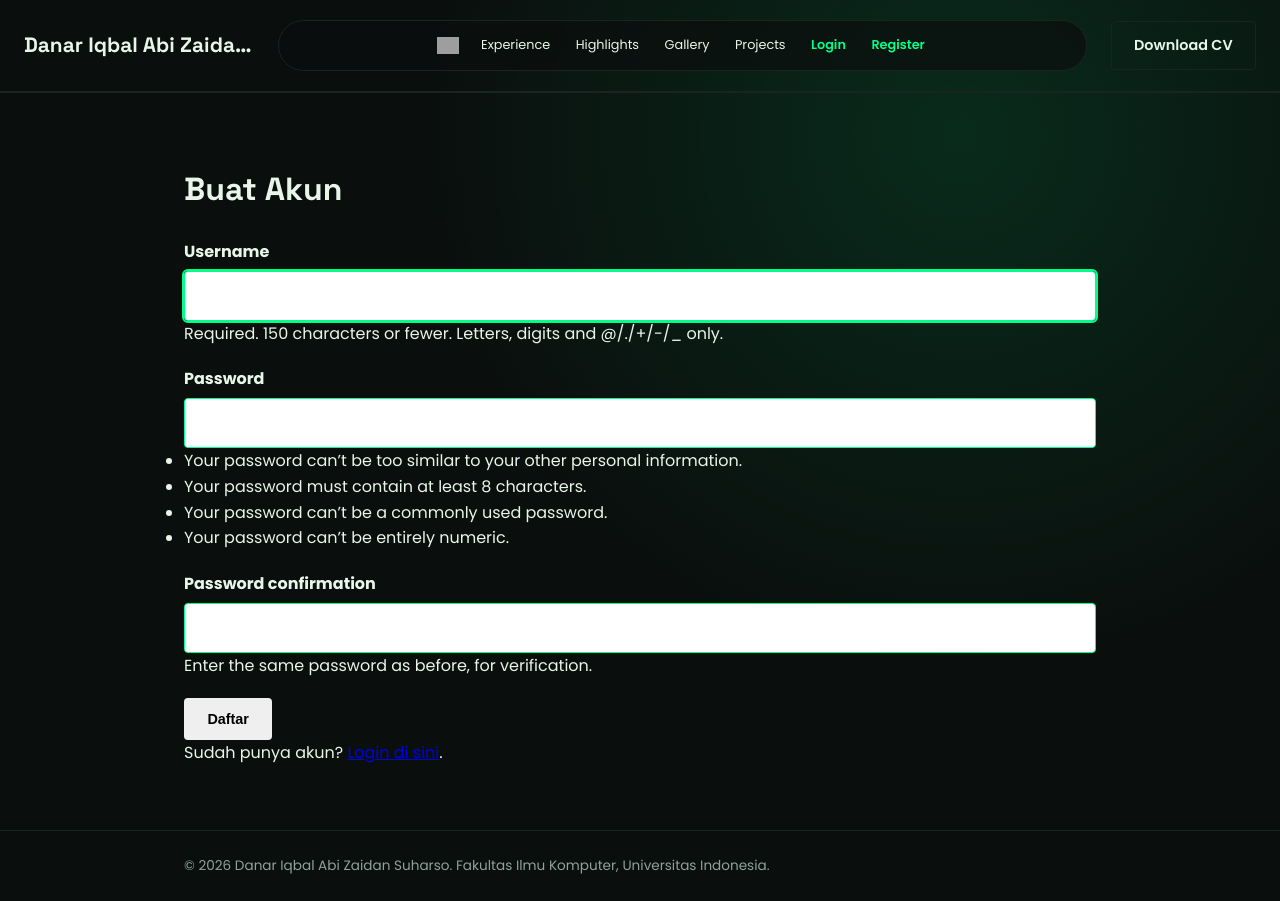
After one commit to danariqbalabi/myportofolio, a Django app: page /register/ in a window 1280 px wide. The commit adds this page. Run offline with Django 5.2, Linux system fonts and the light colour scheme; grey boxes are pictures that could not be loaded.

Commit message:
tutorial4: Authentication, Session and Cookies

```diff
--- a/main/models.py
+++ b/main/models.py
@@ -1,5 +1,6 @@
 import uuid
 from django.db import models
+from django.contrib.auth.models import User
 
 class Experience(models.Model):
     EXPERIENCE_CHOICES = [
@@ -56,6 +57,9 @@ class Project(models.Model):
     tech_stack = models.CharField(max_length=255)
     project_url = models.URLField(blank=True)
     project_image_url = models.URLField(blank=True)
+    starred_by = models.ManyToManyField(
+        User, related_name="starred_projects", blank=True
+     )
 
     def __str__(self):
         return self.title
--- a/main/urls.py
+++ b/main/urls.py
@@ -10,6 +10,7 @@ from main.views import (
     get_projects_json,
     delete_project,
     create_highlight,
+    toggle_star,
     update_highlight,
     delete_highlight,
     get_highlights_json,
@@ -21,6 +22,9 @@ from main.views import (
     update_gallery_item,
     delete_gallery_item,
     get_gallery_items_json,
+    register,
+    login_user,
+    logout_user,
 )
 
 app_name = "main"
@@ -46,4 +50,12 @@ urlpatterns = [
     path("projects/", show_projects,name="show_projects"),
     path("api/projects/", get_projects_json, name="get_projects_json"),
     path("projects/<uuid:project_id>/delete/",delete_project,name="delete_project"),
+    path("register/", register, name="register"),
+    path("login/", login_user, name="login"),
+    path("logout/", logout_user, name="logout"),
+    path(
+    "projects/<uuid:project_id>/star/",
+    toggle_star,
+    name="toggle_star",
+),
 ]
--- a/main/views.py
+++ b/main/views.py
@@ -1,18 +1,28 @@
 from django.contrib import messages
 from django.core import serializers
 from django.http import HttpResponse, request
+from django.contrib.auth import login, logout
 from django.shortcuts import get_object_or_404, redirect, render
+from django.contrib.auth.forms import AuthenticationForm, UserCreationForm
+from django.contrib.auth.decorators import login_required  # Tambahkan baris ini
+from django.core.exceptions import PermissionDenied        # Tambahkan baris ini
 
 from main.models import Experience, GalleryItem, Highlight, Project
 from main.forms import ProjectForm, HighlightForm,ExperienceForm, GalleryItemForm
+import datetime
 
 def show_main(request):
+    last_login = request.COOKIES.get(
+    "last_login",
+    "Belum ada sesi login / Cookie tidak ditemukan"
+    )
     context = {
         "name": "Danar Iqbal Abi Zaidan Suharso",
         "npm": "2506534371",
         "study_program": "S1 Sistem Informasi",
         "bio":"Passionate about developments in the IT and business sectors. ",
         "experience_list": Experience.objects.all(),
+        "last_login": last_login,
     }
     return render(request, "index.html", context)
 
@@ -215,7 +225,10 @@ def delete_gallery_item(request, item_id):
 
     return redirect("main:show_gallery")
 
+@login_required(login_url="/login/")  # Tambahkan baris ini
 def create_project(request):
+    if not request.user.is_superuser:
+        raise PermissionDenied
     form = ProjectForm(request.POST or None)
 
     if request.method == "POST" and form.is_valid():
@@ -253,10 +266,13 @@ def get_projects_json(request):
     if title_query:
         projects = projects.filter(title__icontains=title_query)
 
-    projects_json = serializers.serialize("json", projects)
+    serializers.serialize("json", projects, use_natural_foreign_keys=True)
     return HttpResponse(projects_json, content_type="application/json")
 
+@login_required(login_url="/login/")  # Tambahkan baris ini
 def delete_project(request, project_id):
+    if not request.user.is_superuser:
+        raise PermissionDenied
     project = get_object_or_404(Project, pk=project_id)
 
     if request.method == "POST":
@@ -265,3 +281,55 @@ def delete_project(request, project_id):
         return redirect("main:show_projects")
 
     return redirect("main:show_projects")
+
+
+def register(request):
+    form = UserCreationForm(request.POST or None)
+
+    if request.method == "POST" and form.is_valid():
+        form.save()
+        messages.success(request, "Akun berhasil dibuat. Silakan login.")
+        return redirect("main:login")
+
+    context = {
+        "name": "Danar Iqbal Abi Zaidan Suharso",
+        "form": form,
+    }
+    return render(request, "register.html", context)
+
+def login_user(request):
+    form = AuthenticationForm(request, data=request.POST or None)
+
+    if request.method == "POST" and form.is_valid():
+        user = form.get_user()
+        login(request, user)
+        response = redirect("main:show_main")
+        response.set_cookie("last_login", datetime.datetime.now().strftime("%Y-%m-%d %H:%M:%S"))
+        return response
+
+    context = {
+        "name": "Danar Iqbal Abi Zaidan Suharso",
+        "form": form,
+    }
+    return render(request, "login.html", context)
+
+def logout_user(request):
+    logout(request)
+    response = redirect("main:show_main")
+    response.delete_cookie("last_login")
+    return response
+
+# Tanpa cek is_superuser: semua akun yang sudah login boleh memberi star
+@login_required(login_url="/login/")
+def toggle_star(request, project_id):
+    project = get_object_or_404(Project, pk=project_id)
+
+    if request.method == "POST":
+        # Kalau akun ini sudah pernah memberi star, batalkan star-nya.
+        # Kalau belum, tambahkan star.
+        if request.user in project.starred_by.all():
+            project.starred_by.remove(request.user)
+        else:
+            project.starred_by.add(request.user)
+
+    return redirect("main:show_projects")
--- a/portofolio/settings.py
+++ b/portofolio/settings.py
@@ -64,6 +64,7 @@ TEMPLATES = [
         'APP_DIRS': True,
         'OPTIONS': {
             'context_processors': [
+                "django.template.context_processors.debug",
                 'django.template.context_processors.request',
                 'django.contrib.auth.context_processors.auth',
                 'django.contrib.messages.context_processors.messages',
--- a/static/css/style.css
+++ b/static/css/style.css
@@ -821,6 +821,7 @@ nav ul {
 .header-inner { width: 100%; }
 
 .site-header .header-inner {
+    max-width: 1440px;
     min-width: 0;
 }
 
@@ -855,6 +856,11 @@ nav ul {
     border-radius: 999px;
     font-size: 0.8rem;
     white-space: nowrap;
+}
+
+.main-nav .nav-link--auth {
+    color: var(--accent);
+    font-weight: 600;
 }
 
 .header-inner > .button-secondary {
@@ -1593,6 +1599,28 @@ nav ul {
     background: #b42318;
 }
 
+.star-form {
+    display: inline;
+}
+
+.button-star {
+    display: inline-flex;
+    align-items: center;
+    gap: 0.4rem;
+    background: var(--ink);
+}
+
+.button-star.is-starred {
+    background: var(--accent);
+}
+
+.star-count {
+    padding: 0.05rem 0.4rem;
+    border-radius: 999px;
+    background: rgba(255, 255, 255, 0.25);
+    font-size: 0.8rem;
+}
+
 @media (max-width: 600px) {
     .project-header {
         align-items: flex-start;
--- a/templates/base.html
+++ b/templates/base.html
@@ -14,16 +14,22 @@
 <body>
 <header class="site-header">
         <div class="container header-inner">
-            <a href="#home" class="brand">{{ name }}</a>
+            <a href="{% url 'main:show_main' %}" class="brand">{{ name }}</a>
             <nav class="main-nav" aria-label="Main navigation">
-                <a href="#home" class="nav-link nav-home" title="Home">
+                <a href="{% url 'main:show_main' %}" class="nav-link nav-home" title="Home">
                 <img src="/static/img/home.svg" alt="Home">
                 </a>
                 <a href="{% url 'main:show_experience' %}" class="nav-link">Experience</a>
                 <a href="{% url 'main:show_highlights' %}" class="nav-link">Highlights</a>
                 <a href="{% url 'main:show_gallery' %}" class="nav-link">Gallery</a>
-                <a href="{% url 'main:show_projects' %}">Projects</a>
-                <a href="#contact" class="nav-link">Contact</a>
+                <a href="{% url 'main:show_projects' %}" class="nav-link">Projects</a>
+                {% if user.is_authenticated %}
+                <span class="nav-user">{{ user.username }}</span>
+                <a href="{% url 'main:logout' %}" class="nav-link nav-link--auth">Logout</a>
+            {% else %}
+                <a href="{% url 'main:login' %}" class="nav-link nav-link--auth">Login</a>
+                <a href="{% url 'main:register' %}" class="nav-link nav-link--auth">Register</a>
+            {% endif %}
             </nav>
             <a href="/static/files/CV_Danar_Iqbal.pdf" download class="button button-secondary">Download CV</a>
         </div>
--- a/templates/index.html
+++ b/templates/index.html
@@ -19,6 +19,10 @@
                         <div class="hero-meta-item">
                             <dt>Program</dt>
                             <dd>{{ study_program }}</dd>
+                        </div>
+                        <div class="hero-meta-item">
+                            <dt>Sesi Terakhir Login</dt>
+                            <dd>{{ last_login }}</dd>
                         </div>
                     </dl>
 
--- a/templates/projects.html
+++ b/templates/projects.html
@@ -9,11 +9,13 @@
                 <p class="section-kicker">Karya yang saya bangun</p>
                 <div class="project-header">
                     <h1>Projects</h1>
+                    {% if user.is_superuser %}
                     <a href="{% url 'main:create_project' %}"
                        class="button button-primary project-add-button">
                         <span aria-hidden="true">+</span>
                         Tambah Proyek
                     </a>
+                    {% endif %}
                 </div>
                 <form method="get"
                       action="{% url 'main:show_projects' %}"
@@ -42,7 +44,10 @@
                                     {% if project.project_url %}
                                         <a href="{{ project.project_url }}" class="button button-secondary">Lihat Project</a>
                                     {% endif %}
+                                    {% include "components/project_star.html" with project=project %}
+                                    {% if user.is_superuser %}
                                     {% include "components/project_delete_modal.html" with project=project %}
+                                    {% endif %}
                                 </div>
                             </div>
                         </article>
--- /dev/null
+++ b/templates/register.html
@@ -0,0 +1,33 @@
+{% extends "base.html" %}
+{% block meta %}
+    <title>Register - {{ name }}</title>
+{% endblock meta %}
+{% block content %}
+    <main>
+        <section class="experience-section">
+            <div class="container">
+                <h1>Buat Akun</h1>
+                <form method="post" action="{% url 'main:register' %}" class="project-form">
+                    {% csrf_token %}
+                    {% for error in form.non_field_errors %}
+                        <p class="form-error">{{ error }}</p>
+                    {% endfor %}
+                    {% for field in form %}
+                        <div class="form-group">
+                            <label for="{{ field.id_for_label }}">{{ field.label }}</label>
+                            {{ field }}
+                            {% if field.help_text %}
+                                <div class="form-help">{{ field.help_text }}</div>
+                            {% endif %}
+                            {% for error in field.errors %}
+                                <p class="form-error">{{ error }}</p>
+                            {% endfor %}
+                        </div>
+                    {% endfor %}
+                    <button type="submit" class="button">Daftar</button>
+                </form>
+                <p>Sudah punya akun? <a href="{% url 'main:login' %}">Login di sini</a>.</p>
+            </div>
+        </section>
+    </main>
+{% endblock content %}
```
Also changed, not shown: templates/components/project_star.html (added, +10 -0 lines), templates/login.html (added, +33 -0 lines), main/migrations/0009_project_starred_by.py (added).
